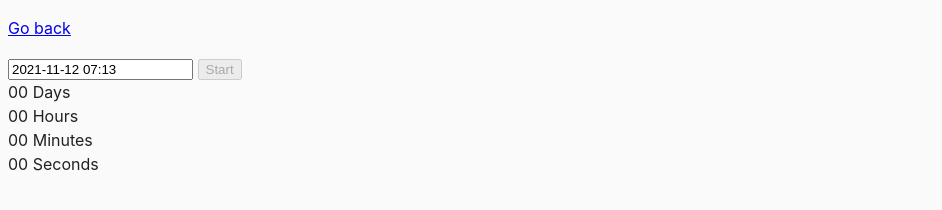
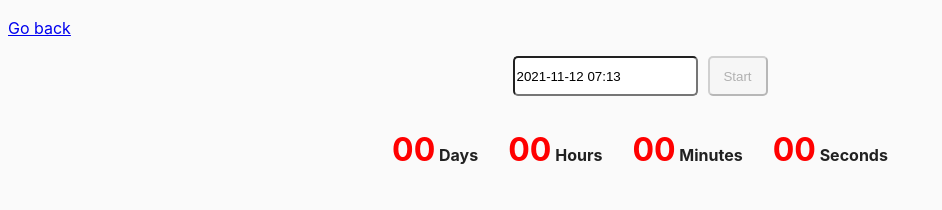
Before and after one commit to NataliyaKulibaba/goit-js-hw-09, a website built with Parcel: page src/02-timer.html in a window 1280 px wide. Shown: the whole page, without its empty margins (0-942 px from the left). Built offline with nearby package versions, Linux system fonts and the light colour scheme.

Commit message:
2 task done with css

```diff
--- a/src/02-timer.html
+++ b/src/02-timer.html
@@ -9,8 +9,10 @@
   <body>
     <p><a href="index.html">Go back</a></p>
 
+    <div id="timer">
     <input type="text" id="datetime-picker" />
     <button type="button" data-start>Start</button>
+    </div>
 
     <div class="timer">
       <div class="field">
--- a/src/css/common.css
+++ b/src/css/common.css
@@ -19,3 +19,30 @@ img {
 .valid {
   background-color: green;
 }
+.timer {
+  display: flex;
+  justify-content: center;
+  margin-top: 30px;
+  font-weight: bold;
+}
+.field:not(:last-child) {
+  margin-right: 30px;
+}
+.value {
+  font-weight: bold;
+  font-size: xx-large;
+  color: red;
+}
+#timer {
+  display: flex;
+  justify-content: center;
+}
+#datetime-picker {
+  height: 40px;
+  border-radius: 5px;
+}
+button {
+  width: 60px;
+  margin-left: 10px;
+  border-radius: 5px;
+}
--- a/src/js/02-timer.js
+++ b/src/js/02-timer.js
@@ -50,19 +50,16 @@ const timer = {
     if (this.isActive) {
       return;
     }
-    console.log('click');
 
     const startTime = selectedDate;
 
-    // const startTime = inputEl.value;
     this.isActive = true;
+    btnStartEl.classList.remove('valid');
     console.log(startTime);
 
     this.intervalId = setInterval(() => {
       const currentTime = Date.now();
-
       const deltaTime = startTime - currentTime;
-
       const time = convertMs(deltaTime);
 
       updateClockFace(time);
```
